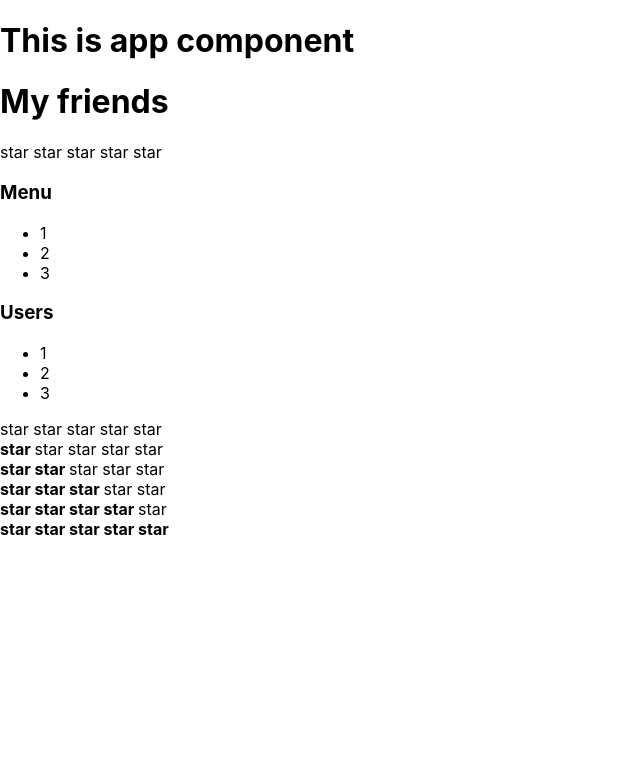
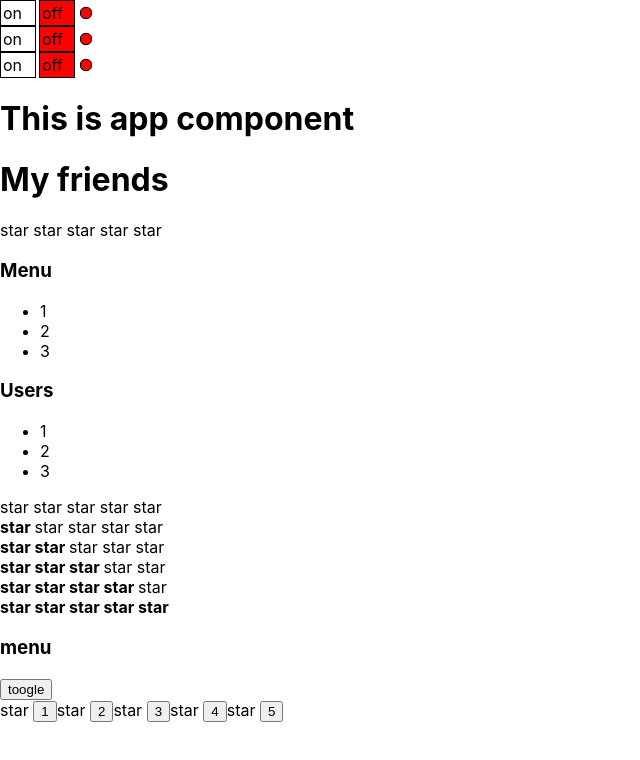
Before and after one commit to DmitryGK/react_redux, a React (Create React App) app: page / in a window 1280 px wide. Shown: the top 760 px of the page, without its empty margins (0-640 px from the left). Built offline with nearby package versions, Linux system fonts and the light colour scheme.

Commit message:
useState

```diff
--- a/src/App.tsx
+++ b/src/App.tsx
@@ -2,12 +2,20 @@
 import './App.css';
 import {Accordion} from "./components/Accordion/Accordion";
 import {Rating} from "./components/Rating/Rating";
+import OnOff from "./components/OnOff/OnOff";
+import {UncontrolledAccordion} from "./components/UncontrolledAccordion/UncontrolledAccordion";
+import {UncontrolledRating} from "./components/UncontrolledRating/UncontrolledRating";
 
 
 function App() {
     console.log('App rendering')
     return (
         <div>
+
+            <OnOff/>
+            <OnOff/>
+            <OnOff/>
+
             <PageTitle title={'This is app component'}/>
             <PageTitle title={'My friends'}/>
             <Rating value={0}/>
@@ -19,6 +27,9 @@
             <Rating value={3}/>
             <Rating value={4}/>
             <Rating value={5}/>
+
+            <UncontrolledAccordion titleValue={'menu'}/>
+            <UncontrolledRating/>
         </div>
     );
 }
--- /dev/null
+++ b/src/components/OnOff/OnOff.tsx
@@ -0,0 +1,49 @@
+import {useState} from "react";
+
+
+
+
+function OnOff () {
+
+
+    let [on, setOn] = useState(false)
+
+    const onStile = {
+        width: '30px',
+        height: '20px',
+        border: '1px solid black',
+        display: 'inline-block',
+        padding: '2px',
+        backgroundColor: on ? 'green' : 'white'
+    }
+    const offStile = {
+        width: '30px',
+        height: '20px',
+        border: '1px solid black',
+        display: 'inline-block',
+        marginLeft: '3px',
+        padding: '2px',
+        backgroundColor: on ? 'white' : 'red'
+    }
+    const indicatorStile = {
+        width : '10px',
+        height : '10px',
+        borderRadius : '5px',
+        border : '1px solid black',
+        display: 'inline-block',
+        marginLeft: '5px',
+        backgroundColor: on ? 'green' : 'red'
+    }
+
+
+    return (
+        <div>
+            <div style={onStile} onClick={ () => { setOn(true) }}>on</div>
+            <div style={offStile} onClick={ () => { setOn(false) }}>off</div>
+            <div style={indicatorStile}></div>
+        </div>
+    )
+}
+
+
+export default OnOff
--- a/src/components/Rating/Rating.tsx
+++ b/src/components/Rating/Rating.tsx
@@ -7,7 +7,7 @@
 }
 
 export function Rating(props: RatingPropsType) {
-    console.log('Rating rendering')
+    console.log('UncontrolledRating rendering')
 
     return (
         <div>
--- /dev/null
+++ b/src/components/UncontrolledAccordion/UncontrolledAccordion.tsx
@@ -0,0 +1,38 @@
+import React, {useState} from "react";
+
+
+type AccordionPropsType = {
+    titleValue: string
+}
+
+export function UncontrolledAccordion(props: AccordionPropsType) {
+
+
+    let [collapsed, setCollapsed] = useState(true)
+
+        return (
+            <div>
+                <AccordionTitle title={props.titleValue}/>
+                <button onClick={() => {setCollapsed(!collapsed)}}>toogle</button>
+                {!collapsed && <AccordionBody/>}
+            </div>
+        )
+
+}
+type AccordionTitlePropsType = {
+    title: string
+}
+
+function AccordionTitle(props: AccordionTitlePropsType) {
+    console.log('AccordionTitle rendering')
+    return <h3>{props.title}</h3>
+}
+
+function AccordionBody() {
+    return<ul>
+            <li>1</li>
+            <li>2</li>
+            <li>3</li>
+        </ul>
+
+}
--- /dev/null
+++ b/src/components/UncontrolledRating/UncontrolledRating.tsx
@@ -0,0 +1,41 @@
+import React, {useState} from "react";
+
+
+
+type RatingPropsType = {
+    value: 0 | 1 | 2 | 3 | 4 | 5
+}
+
+export function UncontrolledRating() {
+
+
+    let [value, setValue] = useState(0)
+
+
+
+
+    return (
+        <div>
+            <Star selected={value>0}/><button onClick={() => {setValue(1)}}>1</button>
+            <Star selected={value>1}/><button onClick={() => {setValue(2)}}>2</button>
+            <Star selected={value>2}/><button onClick={() => {setValue(3)}}>3</button>
+            <Star selected={value>3}/><button onClick={() => {setValue(4)}}>4</button>
+            <Star selected={value>4}/><button onClick={() => {setValue(5)}}>5</button>
+        </div>
+    )
+
+}
+
+type StarPropsType = {
+    selected: boolean
+}
+
+function Star(props:StarPropsType) {
+    console.log('Star rendering')
+    if (props.selected) {
+        return <span><b>star </b></span>
+    } else {
+        return <span>star </span>
+    }
+
+}
```
